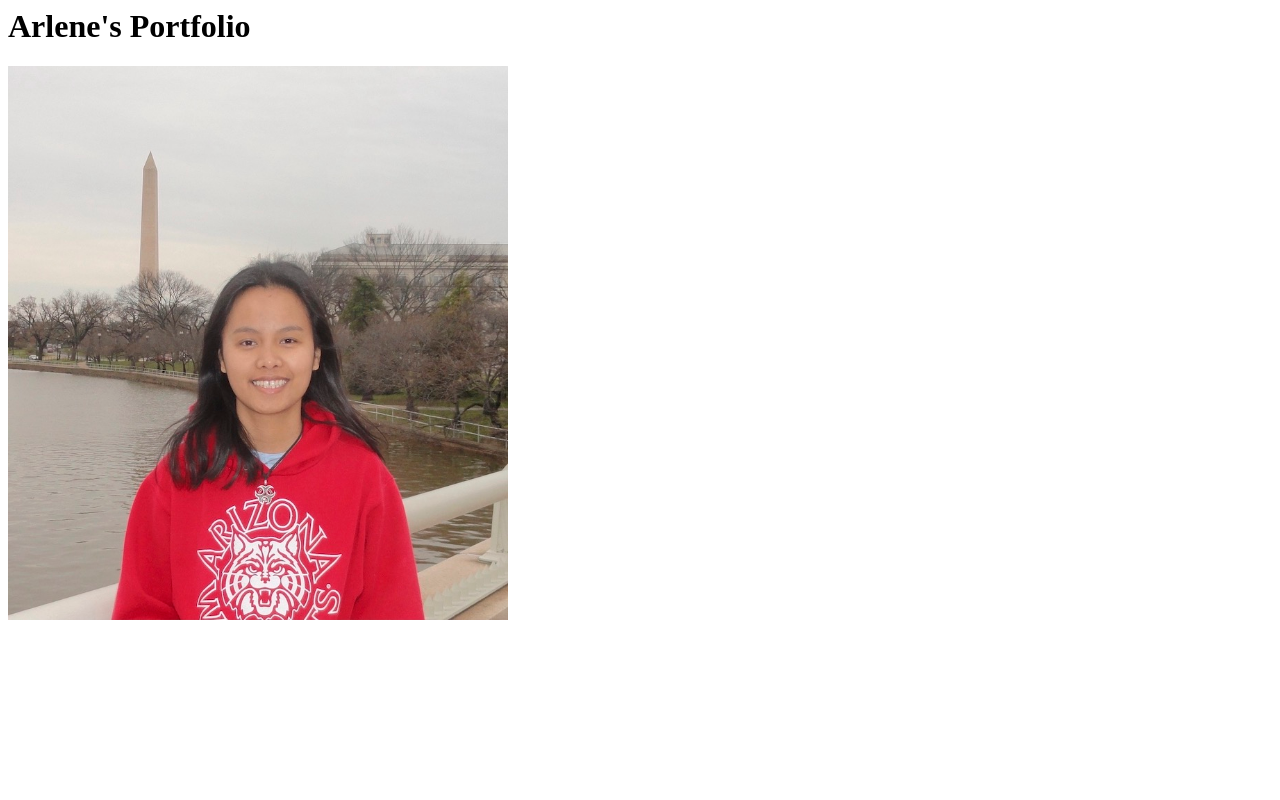
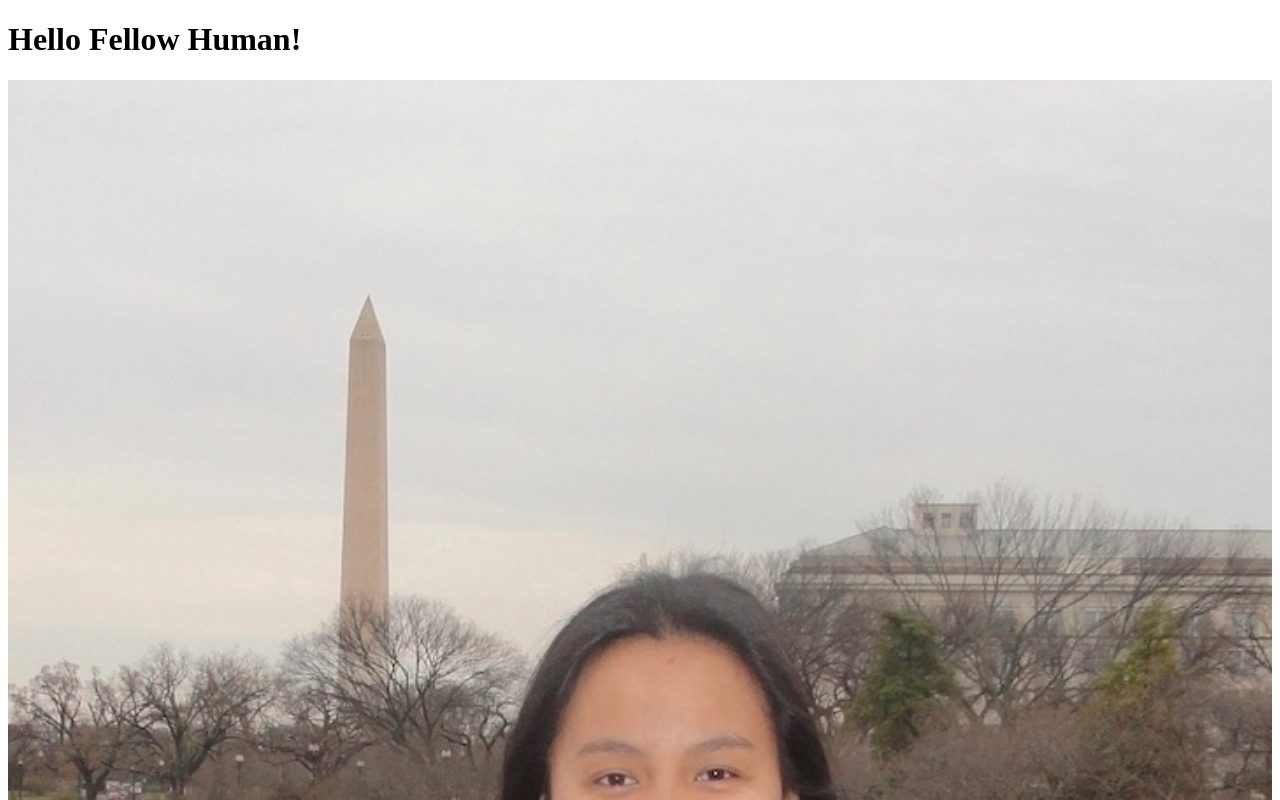
Before and after one commit to ArleneJuaton/Simple-Bio, a plain HTML site: page index.html in a window 1280 px wide. Shown: the top 800 px of the page. Drawn offline with Linux system fonts and the light colour scheme.

Commit message:
Add files via upload

```diff
--- a/index.html
+++ b/index.html
@@ -1,4 +1,13 @@
-<html>
-    <h1>Arlene's Portfolio</h1>
-    <img src="Picture copy.jpg" width="500"/>
+<!DOCTYPE html>
+<html lang="en">
+    <head>
+        <meta charset="UTF-8">
+        <meta http-equiv="X-UA-Compatible" content="IE=edge">
+        <meta name="viewport" content="width=device-width, initial-scale=1.0">
+        <title>Document</title>
+    </head>
+    <body>
+        <h1>Hello Fellow Human!</h1>
+        <img src="Picture copy.jpg" alt="Picture of 'A.Juaton'" width="100%"/>
+    </body>
 </html>
```
